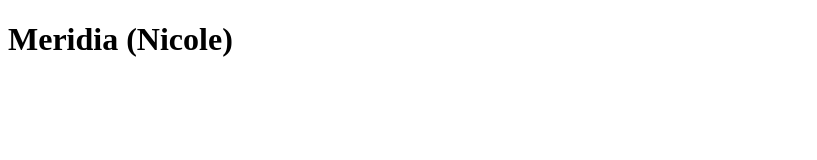
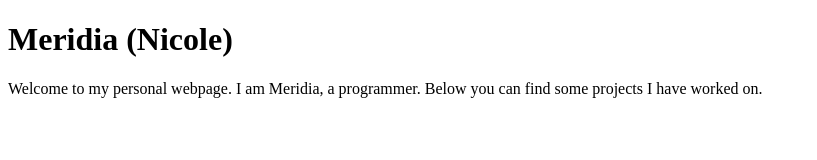
Before and after one commit to NicoleChant/meridia, a plain HTML site: page index.html in a window 1280 px wide. Shown: the whole page, without its empty margins (0-817 px from the left). Drawn offline with Linux system fonts and the light colour scheme.

Commit message:
added .css

```diff
--- a/index.html
+++ b/index.html
@@ -7,6 +7,8 @@
 
 <body>
   <h1> Meridia (Nicole) </h1>
+  <p> Welcome to my personal webpage. I am Meridia, a programmer. Below you can find some projects I have worked on. </p>
+
 </body>
 
 
--- /dev/null
+++ b/style.css
@@ -0,0 +1,19 @@
+*{
+  padding: 0;
+  margin: 0;
+}
+
+body{
+  height: 100vh;
+  background: linear_gradient(
+    to right,
+    pink 0%,
+    pink 50%
+    paleturquoise 50%
+    paleturquoise 100%
+  );
+
+  display: flex;
+  justify-content: center;
+  align-items: center;
+}
```
